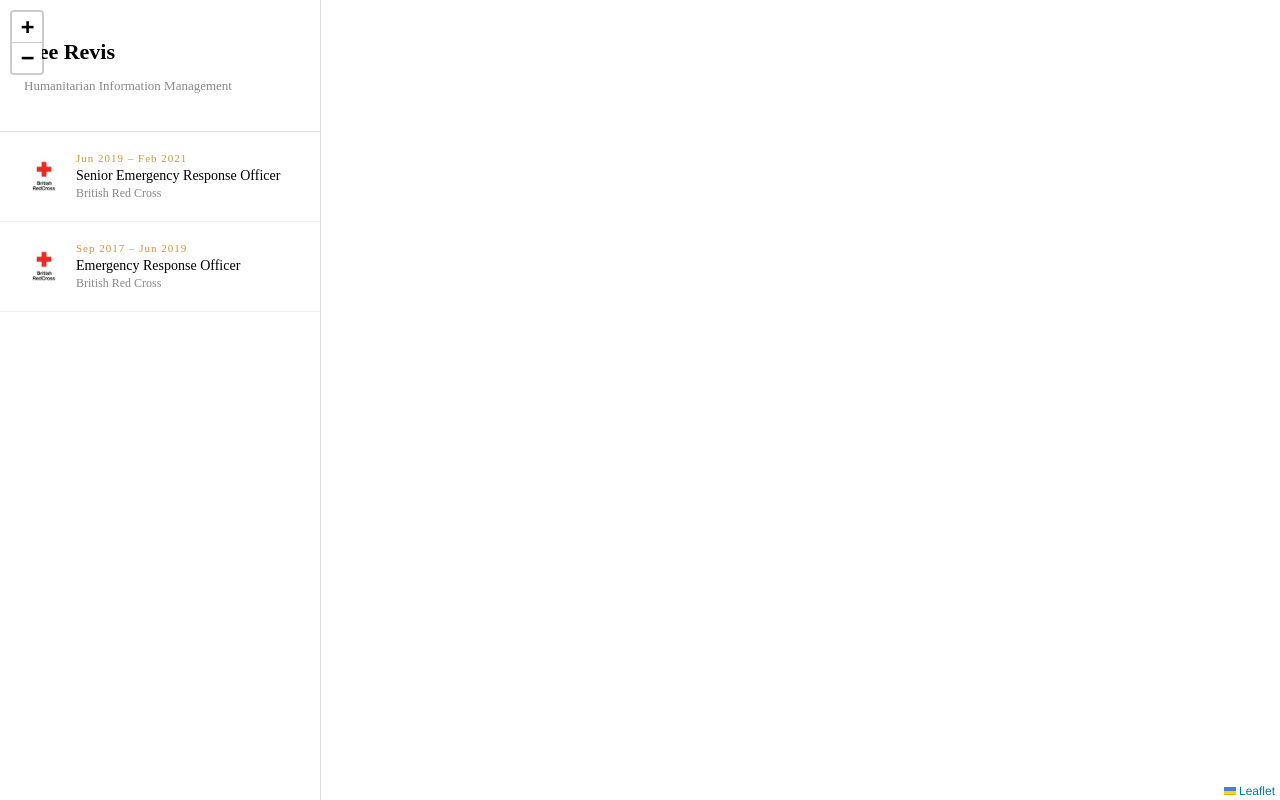
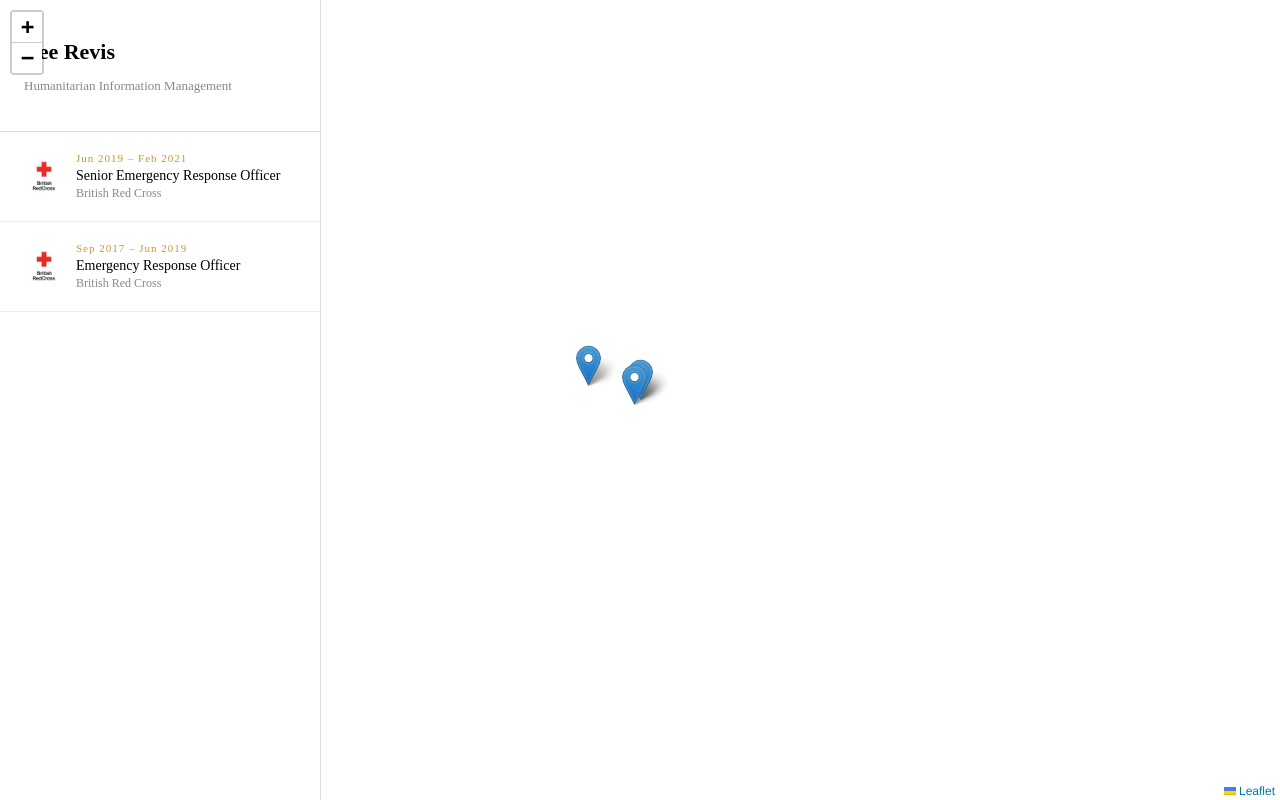
Before and after one commit to leerevis/career-map, a plain HTML site: page index.html in a window 1280 px wide. Both pictures are taken after a click on the element 160 px from the left and 176 px from the top of the page. Drawn offline with nearby package versions, Linux system fonts and the light colour scheme; no server answers.

Commit message:
Just be building. Built the zoom to achievements thing.

```diff
--- a/index.html
+++ b/index.html
@@ -80,12 +80,28 @@
 <script>
     const map = L.map('map').setView([30, 10], 2);
 
+    // ── FORMAT DATE ──────────────────────────────────────────────
     function formatDate(dateStr) {
         const [year, month] = dateStr.split('-');
         const months = ['Jan','Feb','Mar','Apr','May','Jun','Jul','Aug','Sep','Oct','Nov','Dec'];
         return months[parseInt(month) - 1] + ' ' + year;
     }
 
+    // ── ACHIEVEMENT PINS ─────────────────────────────────────────
+    let currentMarkers = [];
+
+    function showAchievements(role) {
+        currentMarkers.forEach(m => map.removeLayer(m));
+        currentMarkers = [];
+        role.achievements.forEach(a => {
+            const marker = L.marker([a.lat, a.lng])
+                .addTo(map)
+                .bindPopup(`<b>${a.label}</b><br><strong>${a.stat}</strong><br>${a.desc}`);
+            currentMarkers.push(marker);
+        });
+    }
+
+    // ── TIMELINE ─────────────────────────────────────────────────
     function buildTimeline() {
         const container = document.getElementById('timeline');
         const sorted = [...careerData.roles].sort((a, b) => b.start.localeCompare(a.start));
@@ -104,13 +120,17 @@
                     </div>
                 </div>
             `;
-            item.onclick = () => map.flyTo(role.center, role.zoom, { duration: 1.5 });
+            item.onclick = () => {
+                map.flyTo(role.center, role.zoom, { duration: 1.5 });
+                showAchievements(role);
+            };
             container.appendChild(item);
         });
     }
 
     buildTimeline();
 
+    // ── CHOROPLETH ───────────────────────────────────────────────
     fetch('https://raw.githubusercontent.com/datasets/geo-countries/master/data/countries.geojson')
         .then(response => response.json())
         .then(data => {
@@ -118,13 +138,10 @@ buildTimeline();
                 style: function(feature) {
                     const name = feature.properties.name;
                     const location = careerData.locations.find(l => l.name === name);
-
                     if (!location) return { fillColor: '#e8e8e8', fillOpacity: 1, weight: 0.5, color: '#ccc' };
-
-                if (location.tier === 'deployed')           return { fillColor: '#C8972A', fillOpacity: 0.8, weight: 1, color: '#E8B84B' };
-                if (location.tier === 'remote-deployment')  return { fillColor: '#C8972A', fillOpacity: 0.5, weight: 1, color: '#E8B84B' };
+                    if (location.tier === 'deployed')          return { fillColor: '#C8972A', fillOpacity: 0.8, weight: 1, color: '#E8B84B' };
+                    if (location.tier === 'remote-deployment') return { fillColor: '#C8972A', fillOpacity: 0.5, weight: 1, color: '#E8B84B' };
                     if (location.tier === 'remote-support')    return { fillColor: '#C8972A', fillOpacity: 0.2, weight: 1, color: '#E8B84B' };
-
                     return { fillColor: '#e8e8e8', fillOpacity: 1, weight: 0.5, color: '#ccc' };
                 }
             }).addTo(map);
```
Lines whose indentation alone changed are shown as unchanged.
